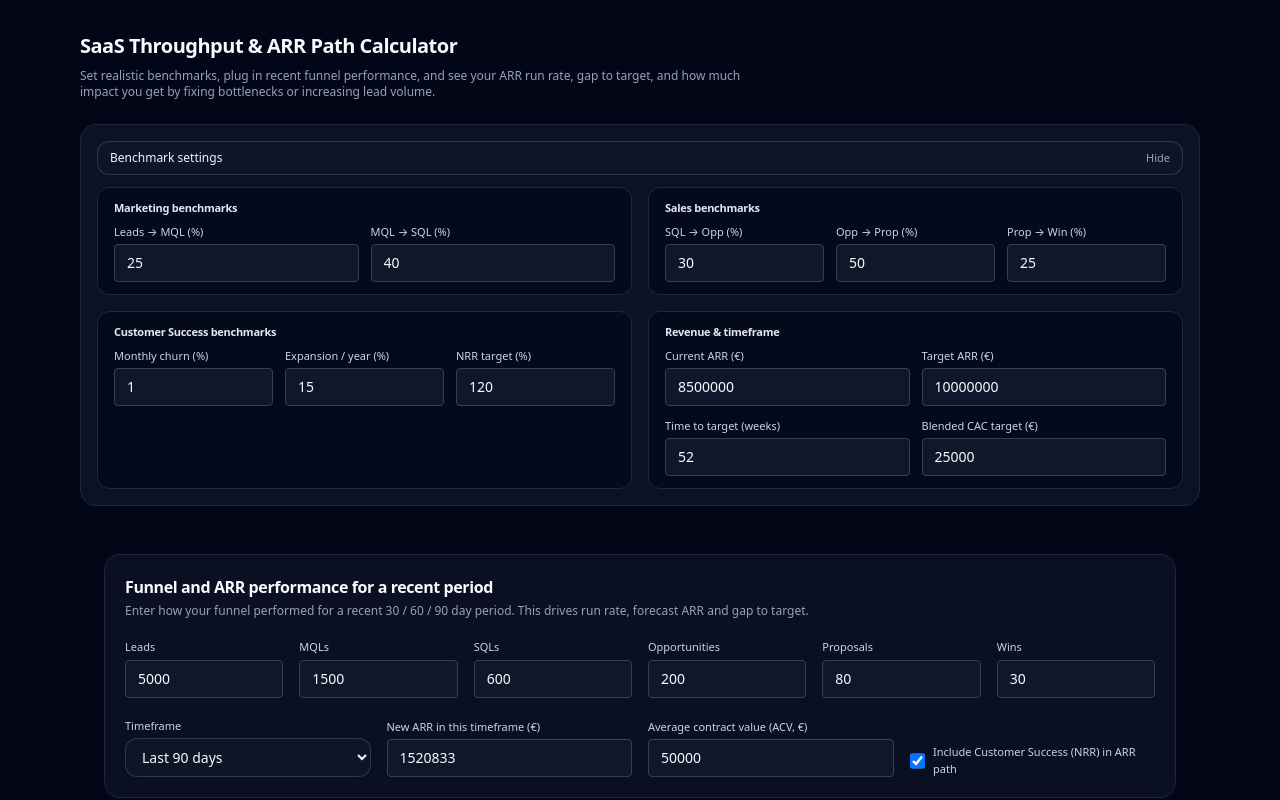
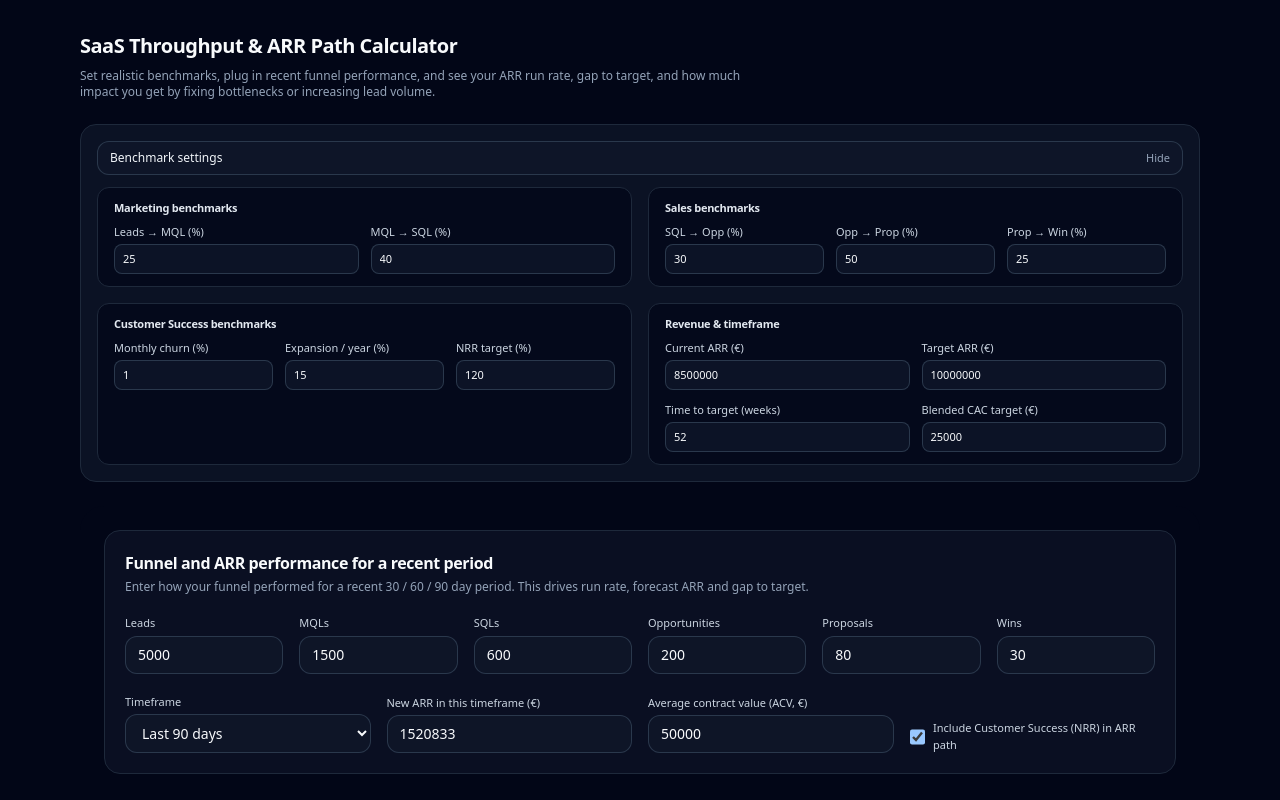
Before and after one commit to powerstephen/saas-throughput-tracker, a Next.js app: page / in a window 1280 px wide. Shown: the top 800 px of the page. Built offline with nearby package versions, Linux system fonts and the light colour scheme.

Commit message:
Update globals.css

```diff
--- a/app/globals.css
+++ b/app/globals.css
@@ -2,48 +2,20 @@
 @tailwind components;
 @tailwind utilities;
 
+:root {
+  color-scheme: dark;
+}
+
 body {
-  @apply bg-slate-950 text-slate-50;
-  font-family: system-ui, -apple-system, BlinkMacSystemFont, "Segoe UI",
-    sans-serif;
+  @apply bg-slateBg text-slate-100;
+}
+
+input[type="number"]::-webkit-inner-spin-button,
+input[type="number"]::-webkit-outer-spin-button {
+  -webkit-appearance: none;
+  margin: 0;
 }
 
 input[type="number"] {
-  @apply bg-slate-900 border border-slate-700 rounded px-3 py-2 text-sm text-slate-50 w-full;
+  -moz-appearance: textfield;
 }
-
-input[type="range"] {
-  @apply w-full;
-}
-
-.card {
-  @apply bg-slate-900 border border-slate-800 rounded-xl p-4 md:p-5 shadow-lg;
-}
-
-.card-title {
-  @apply text-sm font-semibold text-slate-200 mb-1;
-}
-
-.card-subtitle {
-  @apply text-xs text-slate-400 mb-3;
-}
-
-.label {
-  @apply text-xs font-medium text-slate-300 mb-1 flex justify-between gap-2;
-}
-
-.label span:last-child {
-  @apply text-[11px] text-slate-400;
-}
-
-.metric-big {
-  @apply text-2xl font-semibold text-slate-50;
-}
-
-.metric-label {
-  @apply text-xs text-slate-400 mt-1;
-}
-
-.badge {
-  @apply inline-flex items-center rounded-full border border-slate-700 bg-slate-900 px-2.5 py-0.5 text-[11px] font-medium text-slate-300;
-}
```
